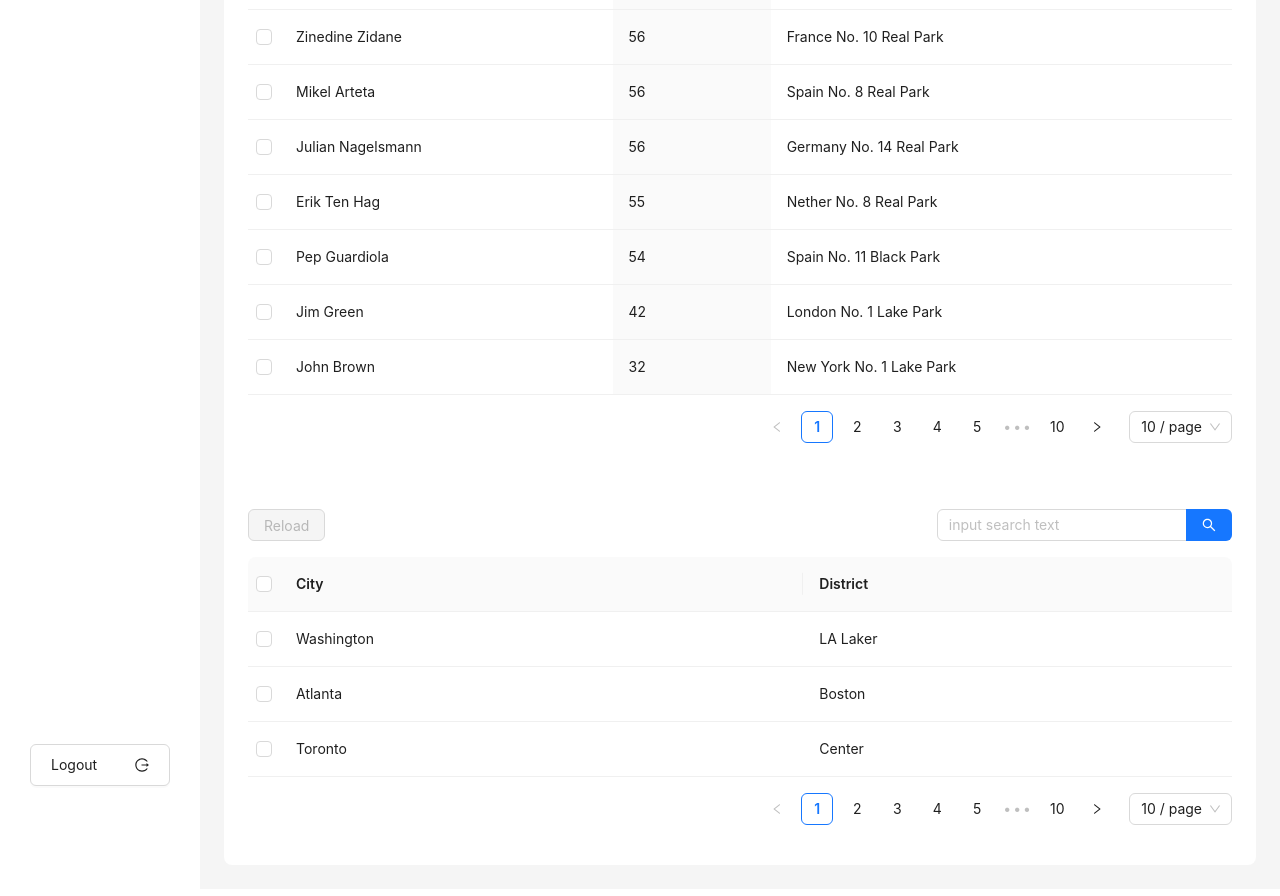
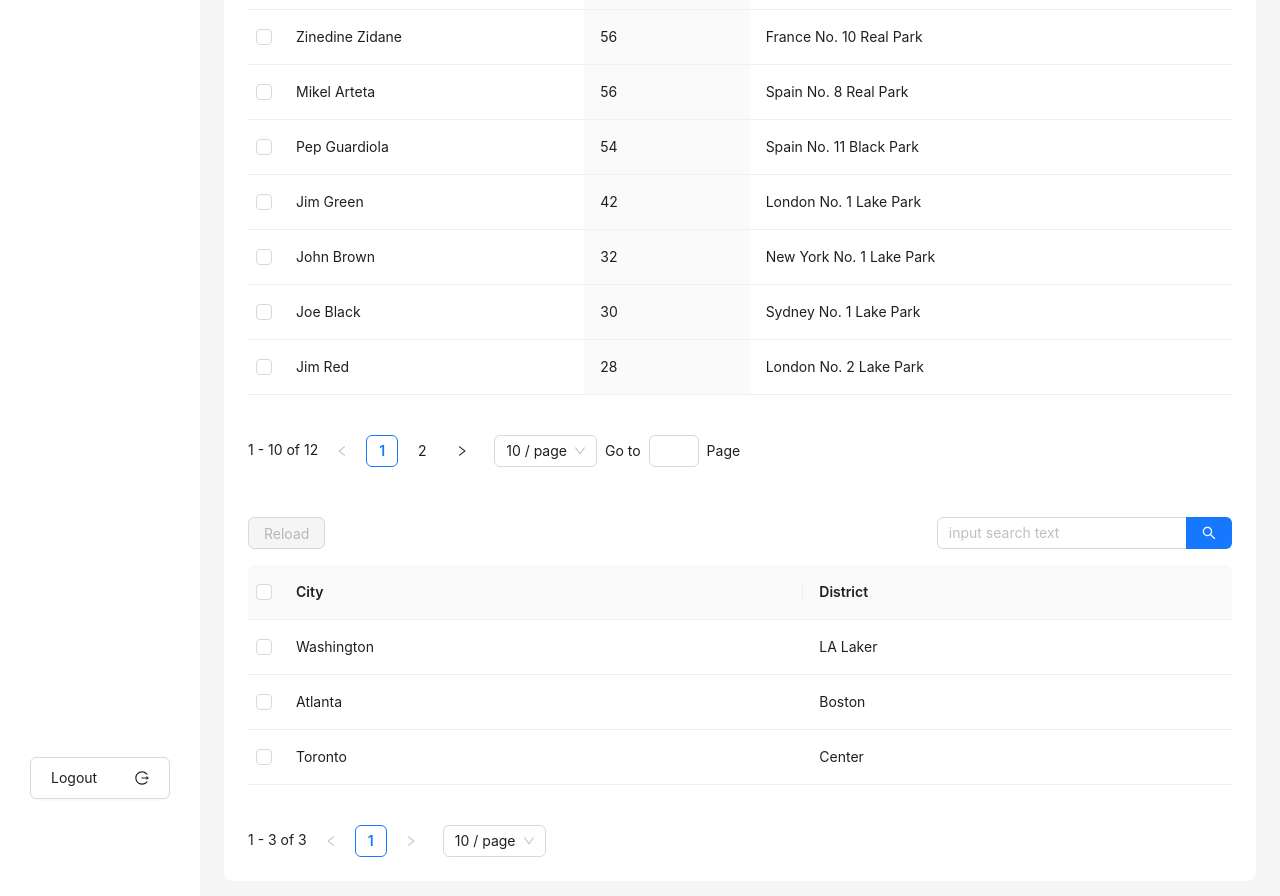
Before and after one commit to thanhnhan-12/dashboard, a React (Vite) app: page / in a window 1280 px wide. Shown: the part 400-1296 px from the top of the page. Built offline with nearby package versions, Linux system fonts and the light colour scheme; sample sign-in values are in the browser's storage.

Commit message:
Config Prettier

```diff
--- a/src/components/content/index.tsx
+++ b/src/components/content/index.tsx
@@ -1,23 +1,27 @@
-import { Breadcrumb, Layout, theme } from "antd";
-import TableData from "../table";
-import { columns, columnsNew, data, dataNew } from "../table/data";
+import { Breadcrumb, Layout, theme } from 'antd';
+import TableData from '../table';
+import { columns, columnsNew, data, dataNew } from '../table/data';
+import { useState } from 'react';
 
 const { Content } = Layout;
 
 const items = [
-  { label: "Home", path: "/" },
-  { label: "List", path: "/" },
-  { label: "App", path: "/" },
+  { label: 'Home', path: '/' },
+  { label: 'List', path: '/' },
+  { label: 'App', path: '/' },
 ];
 
 const ContentLayout = () => {
+  const [page, setPage] = useState<number>(1);
+  const [pageSize, setPageSize] = useState<number>(10);
+
   const {
     token: { colorBgContainer, borderRadiusLG },
   } = theme.useToken();
 
   return (
-    <Layout style={{ padding: "0 24px 24px" }}>
-      <Breadcrumb style={{ margin: "16px 0" }}>
+    <Layout style={{ padding: '0 24px 24px' }}>
+      <Breadcrumb style={{ margin: '16px 0' }}>
         {items.map((item, index) => (
           <Breadcrumb.Item key={index} href={item.path}>
             {item.label}
@@ -33,9 +37,23 @@ const ContentLayout = () => {
           borderRadius: borderRadiusLG,
         }}
       >
-        <TableData columns={columns} dataSource={data} />
-        <div style={{ margin: "5rem 0" }}></div>
-        <TableData columns={columnsNew} dataSource={dataNew} />
+        <TableData
+          columns={columns}
+          dataSource={data}
+          page={page}
+          pageSize={pageSize}
+          setPage={setPage}
+          setPageSize={setPageSize}
+        />
+        <div style={{ margin: '5rem 0' }}></div>
+        <TableData
+          columns={columnsNew}
+          dataSource={dataNew}
+          page={page}
+          pageSize={pageSize}
+          setPage={setPage}
+          setPageSize={setPageSize}
+        />
       </Content>
     </Layout>
   );
--- a/src/components/pagination/index.tsx
+++ b/src/components/pagination/index.tsx
@@ -1,29 +1,31 @@
-import { Pagination } from "antd";
+import { Pagination } from 'antd';
 
 interface CustomPaginationProps {
-  current: number;
+  currentPage: number;
   total: number;
   pageSize: number;
-  onChange: (page: number) => void;
+  onChange: (page: number, pageSize: number) => void;
 }
 
 const CustomPagination: React.FC<CustomPaginationProps> = ({
-  current,
+  currentPage,
   total,
   pageSize,
   onChange,
 }) => {
   return (
+    <div>
       <Pagination
-      current={current}
+        current={currentPage}
         total={total}
         pageSize={pageSize}
         onChange={onChange}
         showSizeChanger
         showQuickJumper
-      showTotal={(total) => `Total ${total} items`}
-      style={{ marginTop: "4rem" }}
+        showTotal={(total, range) => ` ${range[0]} - ${range[1]} of ${total} `}
+        style={{ marginTop: '4rem' }}
       />
+    </div>
   );
 };
 
--- a/src/components/searchBar/index.tsx
+++ b/src/components/searchBar/index.tsx
@@ -1,26 +1,39 @@
-import { Input } from "antd";
-import { Dispatch, SetStateAction, useState } from "react";
+import { Input } from 'antd';
+import { Dispatch, SetStateAction, useState } from 'react';
 
 const { Search } = Input;
 
 interface SearchDataTableProps<T> {
   setSearchTable: Dispatch<SetStateAction<T[]>>;
   customSearchFunction: (value: string) => T[];
+  dataSource: T[];
 }
 
 export const SearchDataTable = <T extends object>({
   setSearchTable,
   customSearchFunction,
+  dataSource,
 }: SearchDataTableProps<T>) => {
-  const [searchValue, setSearchValue] = useState<string>("");
+  const [searchValue, setSearchValue] = useState<string>('');
 
   const onSearch = (value: string) => {
     setSearchValue(value);
-    console.log("Value: " + value);
+    // console.log("Value: " + value);
 
     const filteredData = customSearchFunction(value);
 
     setSearchTable(filteredData as T[]);
+  };
+
+  const onChange = (e: React.ChangeEvent<HTMLInputElement>) => {
+    const value = e.target.value;
+    setSearchValue(value);
+
+    if (value === '') {
+      setSearchTable(dataSource);
+    } else {
+      onSearch(value);
+    }
   };
 
   return (
@@ -28,9 +41,9 @@ export const SearchDataTable = <T extends object>({
       placeholder="input search text"
       onSearch={onSearch}
       enterButton
-      style={{ width: "30%" }}
+      style={{ width: '30%' }}
       value={searchValue}
-      onChange={(e) => setSearchValue(e.target.value)}
+      onChange={onChange}
     />
   );
 };
--- a/src/components/table/index.tsx
+++ b/src/components/table/index.tsx
@@ -1,11 +1,11 @@
-import { Table } from "antd";
-import { ColumnsType } from "antd/es/table";
-import React, { useEffect, useState } from "react";
-import { ButtonReloadTable } from "../button";
-import { SearchDataTable } from "../searchBar";
-import CustomPagination from "../pagination";
+import { Table } from 'antd';
+import { ColumnsType } from 'antd/es/table';
+import React, { useState } from 'react';
+import { ButtonReloadTable } from '../button';
+import { SearchDataTable } from '../searchBar';
+import CustomPagination from '../pagination';
 
-interface TableDataProps<T extends object> {
+interface TableDataProps<T extends object> extends PagianationProps {
   columns: ColumnsType<T>;
   dataSource: T[];
 }
@@ -13,13 +13,14 @@ interface TableDataProps<T extends object> {
 const TableData = <T extends object>({
   columns,
   dataSource,
+  page,
+  pageSize,
+  setPage,
+  setPageSize,
 }: TableDataProps<T>) => {
   const [selectedRowKeys, setSelectedRowKeys] = useState<React.Key[]>([]);
   const [loading, setLoading] = useState<boolean>(false);
   const [dataTable, setDataTable] = useState<T[]>(dataSource);
-
-  const [page, setPage] = useState<number>(1);
-  const [pageSize, setPageSize] = useState<number>(10);
 
   const start = () => {
     setLoading(true);
@@ -49,14 +50,20 @@ const TableData = <T extends object>({
     });
   };
 
+  const startIndex = (page - 1) * pageSize;
+  const endIndex = page * pageSize;
+
+  // Filter Current Page Data
+  const currentPageData = dataTable.slice(startIndex, endIndex);
+
   return (
     <div>
       <div
         style={{
           marginBottom: 16,
-          display: "flex",
-          justifyContent: "space-between",
-          alignItems: "center",
+          display: 'flex',
+          justifyContent: 'space-between',
+          alignItems: 'center',
         }}
       >
         <ButtonReloadTable
@@ -69,25 +76,27 @@ const TableData = <T extends object>({
         <SearchDataTable
           setSearchTable={setDataTable}
           customSearchFunction={customSearchFunction}
+          dataSource={dataTable}
         />
       </div>
 
       <Table
         rowSelection={rowSelection}
         columns={columns}
-        dataSource={dataTable}
-        showSorterTooltip={{ target: "sorter-icon" }}
-        pagination={{
-          current: page,
-          pageSize: pageSize,
-          total: 100,
-          onChange: (page, pageSize) => {
-            setPage(page);
-            setPageSize(pageSize);
-          },
+        dataSource={currentPageData}
+        showSorterTooltip={{ target: 'sorter-icon' }}
+        pagination={false}
+      />
+
+      <CustomPagination
+        currentPage={page}
+        total={dataTable.length}
+        pageSize={pageSize}
+        onChange={(page, pageSize) => {
+          setPage(page);
+          setPageSize(pageSize);
         }}
       />
-      <div>{}</div>
     </div>
   );
 };
--- /dev/null
+++ b/src/types/pagination.ts
@@ -0,0 +1,6 @@
+interface PagianationProps {
+  page: number;
+  pageSize: number;
+  setPage: React.Dispatch<React.SetStateAction<number>>
+  setPageSize: React.Dispatch<React.SetStateAction<number>>
+}
```
Also changed, not shown: eslint.config.js (added, +12 -0 lines), package.json (+6 -1 lines), src/components/navbar/index.tsx (+5 -5 lines), .eslintrc.cjs, 2 other files (tests, documents, lock files or other folders). Lines whose indentation alone changed are shown as unchanged.
